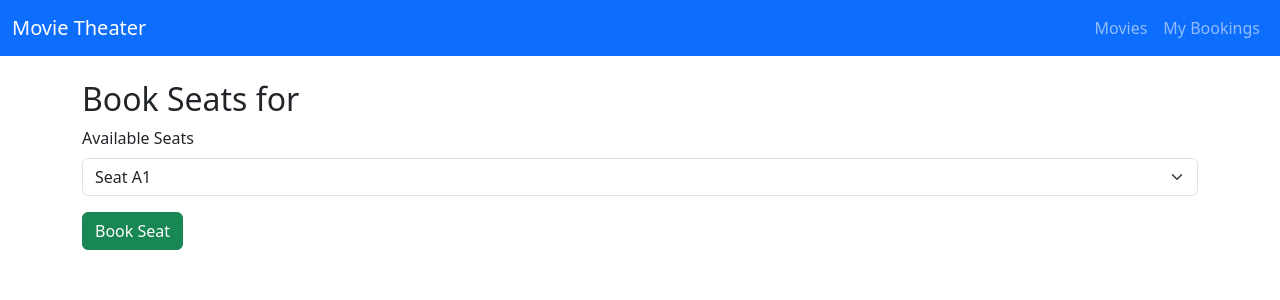
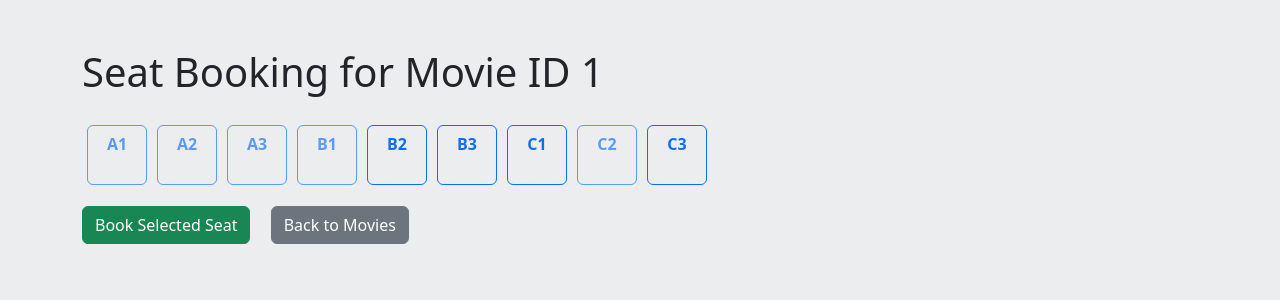
Before and after one commit to mckennaded/CS4300, a Django app: page /movies/1/seats/ in a window 1280 px wide. Shown: the top 300 px of the page. Run offline with Django 5.2, Linux system fonts and the light colour scheme.

Commit message:
Updates to html files

```diff
--- a/homework2/movie_theater_booking/movie_theater_booking/bookings/templates/bookings/seat_booking.html
+++ b/homework2/movie_theater_booking/movie_theater_booking/bookings/templates/bookings/seat_booking.html
@@ -1,26 +1,53 @@
-{% extends 'bookings/base.html' %}
-
-{% block title %}Seat Booking{% endblock %}
-
-{% block content %}
-<h2>Book Seats for {{ movie.title }}</h2>
-
-<form method="post" class="mb-3">
-  {% csrf_token %}
-  <div class="mb-3">
-    <label for="seat" class="form-label">Available Seats</label>
-    <select name="seat" id="seat" class="form-select" required>
-      {% for seat in seats %}
-        <option value="{{ seat.id }}" {% if seat.booking_status %}disabled{% endif %}>
-          Seat {{ seat.seat_number }} {% if seat.booking_status %}(Booked){% endif %}
-        </option>
-      {% endfor %}
-    </select>
-  </div>
-  <button type="submit" class="btn btn-success">Book Seat</button>
-</form>
-
-{% if message %}
-<div class="alert alert-info">{{ message }}</div>
-{% endif %}
-{% endblock %}
+<!DOCTYPE html>
+<html lang="en">
+<head>
+    <meta charset="UTF-8" />
+    <title>Seat Booking - Movie {{ movie_id }}</title>
+    <link href="https://cdn.jsdelivr.net/npm/bootstrap@5.3.0/dist/css/bootstrap.min.css" rel="stylesheet" />
+    <style>
+        body {
+            background: #ecedef;
+        }
+        .seat-label {
+            width: 60px;
+            height: 60px;
+            display: inline-block;
+            margin: 5px;
+            font-weight: bold;
+            vertical-align: middle;
+            user-select: none;
+        }
+        input[type="radio"]:checked + label {
+            background-color: #0d6efd;
+            color: white;
+            border-color: #0d6efd;
+        }
+        label.btn-outline-primary:hover {
+            background-color: #0d6efd;
+            color: white;
+            border-color: #0d6efd;
+        }
+    </style>
+</head>
+<body>
+    <div class="container mt-5">
+        <h1 class="mb-4">Seat Booking for Movie ID {{ movie_id }}</h1>
+        <form method="post" class="d-flex flex-wrap">
+            {% csrf_token %}
+            {% for seat in seats %}
+            <input type="radio" class="btn-check" name="seat" id="seat{{ seat.seat_number }}" value="{{ seat.seat_number }}" autocomplete="off" {% if seat.is_booked %}disabled{% endif %}>
+            <label class="btn btn-outline-primary seat-label {% if seat.is_booked %}btn-danger disabled{% endif %}" for="seat{{ seat.seat_number }}">
+                {{ seat.seat_number }}
+            </label>
+            {% endfor %}
+            <div class="w-100 mt-3">
+                {% if error %}
+                <div class="alert alert-danger">{{ error }}</div>
+                {% endif %}
+                <button type="submit" class="btn btn-success">Book Selected Seat</button>
+                <a href="{% url 'movie_list' %}" class="btn btn-secondary ms-3">Back to Movies</a>
+            </div>
+        </form>
+    </div>
+</body>
+</html>
--- a/homework2/movie_theater_booking/movie_theater_booking/bookings/views.py
+++ b/homework2/movie_theater_booking/movie_theater_booking/bookings/views.py
@@ -1,26 +1,76 @@
 import json
 import os
-from django.shortcuts import render
+from django.shortcuts import render, redirect
+from django.urls import reverse
+from django.views.decorators.http import require_http_methods
+
+SEATS_FILE = os.path.join(os.path.dirname(__file__), 'seats.json')
+BOOKINGS_FILE = os.path.join(os.path.dirname(__file__), 'bookings.json')
+MOVIES_FILE = os.path.join(os.path.dirname(__file__), 'movies.json')
+
+def load_json(file_path):
+    if not os.path.exists(file_path):
+        return []
+    with open(file_path, 'r') as f:
+        return json.load(f)
+
+def save_json(file_path, data):
+    with open(file_path, 'w') as f:
+        json.dump(data, f, indent=2)
 
 def movie_list(request):
-    file_path = os.path.join(os.path.dirname(__file__), 'movies.json')
-    with open(file_path, 'r') as f:
-        movies = json.load(f)
+    movies = load_json(MOVIES_FILE)
     return render(request, 'bookings/movie_list.html', {'movies': movies})
 
+@require_http_methods(["GET", "POST"])
 def seat_booking(request, movie_id):
-    # Logic to display seats for movie_id, read from JSON or in-memory data
-    seats = [
-        {"seat_number": "A1", "is_booked": False},
-        {"seat_number": "A2", "is_booked": True},
-        {"seat_number": "A3", "is_booked": False},
-    ]
+    seats = load_json(SEATS_FILE)
+    bookings = load_json(BOOKINGS_FILE)
+
+    if request.method == 'POST':
+        selected_seat = request.POST.get('seat')
+        if selected_seat:
+            for seat in seats:
+                if seat['seat_number'] == selected_seat:
+                    if seat.get('is_booked', False):
+                        return render(request, 'bookings/seat_booking.html', {
+                            'movie_id': movie_id,
+                            'seats': seats,
+                            'error': 'Seat already booked!'
+                        })
+                    seat['is_booked'] = True
+                    bookings.append({
+                        'movie_id': movie_id,
+                        'seat': selected_seat,
+                        'user': request.user.username if request.user.is_authenticated else 'Guest',
+                        'booking_date': '2025-10-07'
+                    })
+                    save_json(SEATS_FILE, seats)
+                    save_json(BOOKINGS_FILE, bookings)
+                    return redirect(reverse('booking_history'))
+        else:
+            return render(request, 'bookings/seat_booking.html', {
+                'movie_id': movie_id,
+                'seats': seats,
+                'error': 'No seat selected.'
+            })
+
     return render(request, 'bookings/seat_booking.html', {'movie_id': movie_id, 'seats': seats})
 
 def booking_history(request):
-    # Logic to fetch booking history from file/session/database as suits your setup
-    bookings = [
-        {"movie_title": "Luca", "seat": "A1", "booking_date": "2025-10-01"},
-        {"movie_title": "Encanto", "seat": "B3", "booking_date": "2025-10-05"},
-    ]
-    return render(request, 'bookings/booking_history.html', {'bookings': bookings})
+    bookings = load_json(BOOKINGS_FILE)
+    movies = load_json(MOVIES_FILE)
+    username = request.user.username if request.user.is_authenticated else 'Guest'
+
+    # Filter user bookings
+    user_bookings = [b for b in bookings if b.get('user') == username]
+
+    # Create a dict for movie id -> title lookups (assuming movie_id = index + 1)
+    movie_titles = {index + 1: movie['title'] for index, movie in enumerate(movies)}
+
+    # Annotate bookings with movie title
+    for booking in user_bookings:
+        movie_id = int(booking.get('movie_id', 0))
+        booking['movie_title'] = movie_titles.get(movie_id, 'Unknown')
+
+    return render(request, 'bookings/booking_history.html', {'bookings': user_bookings})
--- a/homework2/movie_theater_booking/movie_theater_booking/movie_theater_booking/settings.py
+++ b/homework2/movie_theater_booking/movie_theater_booking/movie_theater_booking/settings.py
@@ -101,6 +101,9 @@
     },
 ]
 
+CSRF_TRUSTED_ORIGINS = [
+    "https://app-mckennacontainer-20.devedu.io",
+]
 
 # Internationalization
 # https://docs.djangoproject.com/en/5.2/topics/i18n/
```
Also changed, not shown: homework2/movie_theater_booking/movie_theater_booking/bookings/templates/bookings/booking_history.html (+22 -15 lines), homework2/movie_theater_booking/movie_theater_booking/bookings/templates/bookings/movie_list.html (+25 -12 lines).
